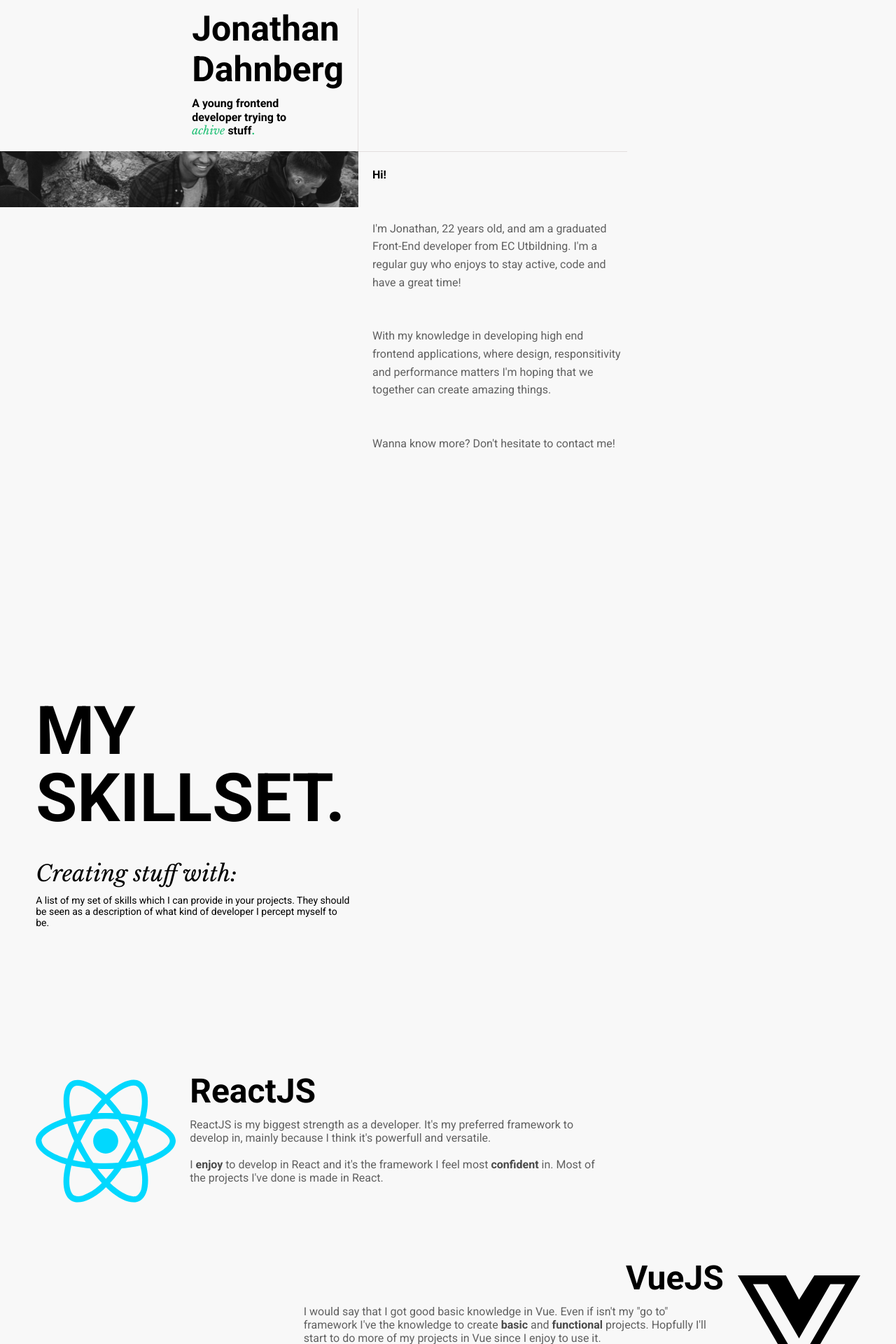
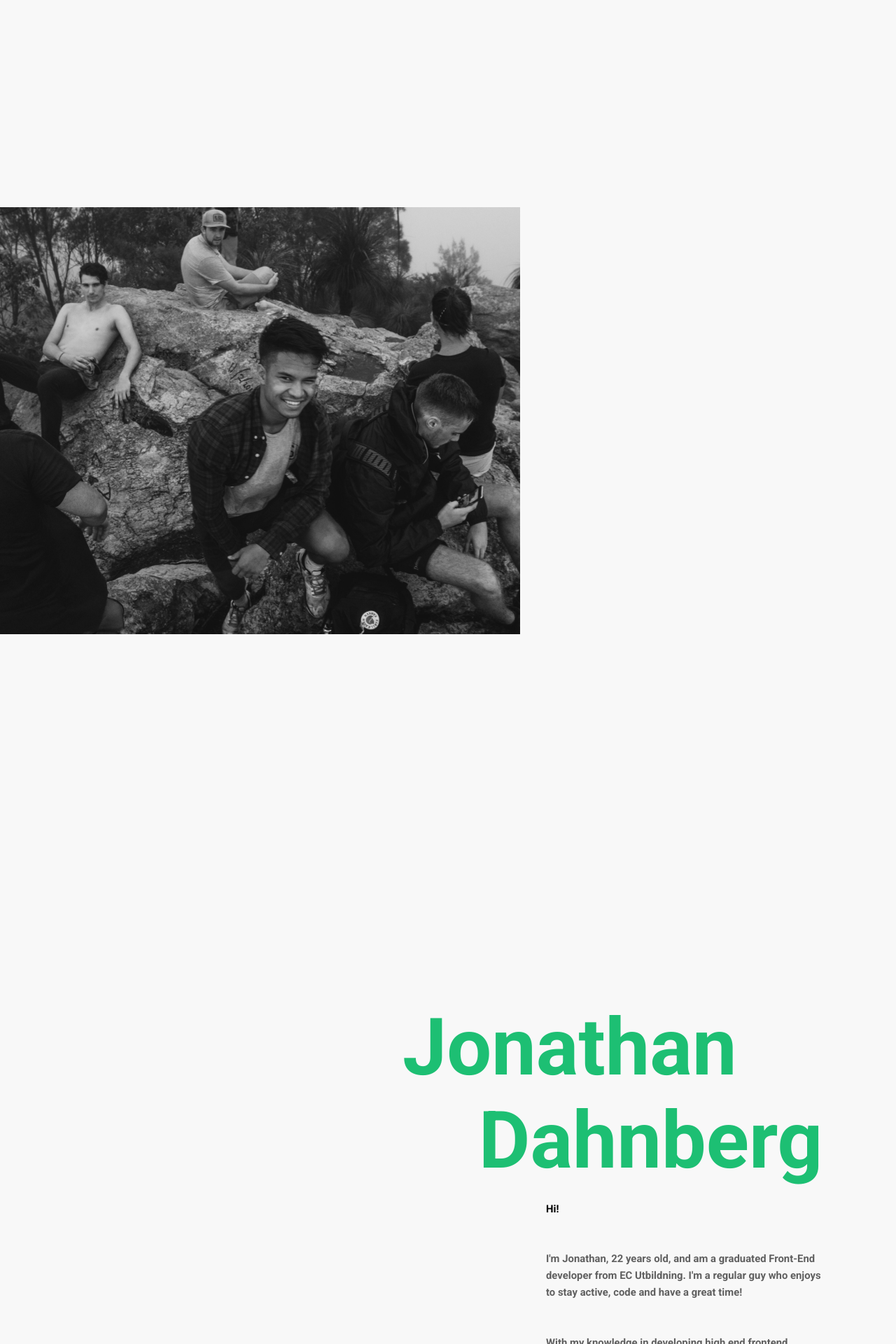
Before and after one commit to Jonathandah/portfolio, a React (Create React App) app: page / in a window 1280 px wide. Shown: the part 1880-3800 px from the top of the page at 70% size. Built offline with nearby package versions, Linux system fonts and the light colour scheme.

Commit message:
new design on profile and updated padding on alla mqs

```diff
--- a/package.json
+++ b/package.json
@@ -16,6 +16,7 @@
     "react-helmet": "^6.0.0",
     "react-router-dom": "^5.1.2",
     "react-scripts": "3.4.1",
+    "rellax": "^1.12.1",
     "sass": "^1.26.5",
     "scrollreveal": "^4.0.6",
     "vivus": "^0.4.5"
--- a/src/App.sass
+++ b/src/App.sass
@@ -149,7 +149,7 @@
     transform: translateZ(0)
     opacity: 1
 
-@media screen and (max-device-width: 1000px) and (max-device-height: 480px) //landscape
+@media screen and (max-width: 1000px) and (max-height: 480px) //landscape
   *
   .App
     .App__header
@@ -167,7 +167,7 @@
       .header__social
         padding-top: 2rem
 
-@media screen and (max-device-width: 480px) and (max-device-height: 1000px) //portrait
+@media screen and (max-width: 480px) and (max-height: 1000px) //portrait
   *
   .App
     .App__header
@@ -186,7 +186,7 @@
               width: 18px
               height: 18px
 
-@media screen and (max-device-width: 650px)
+@media screen and (max-width: 650px)
   *
   .App
     .App__header
--- a/src/Views/Home/components/Contact/Contact.sass
+++ b/src/Views/Home/components/Contact/Contact.sass
@@ -100,7 +100,7 @@
                         color: #000
                         padding-left: 2vw
 
-@media screen and (max-device-width: 1000px) and (max-device-height: 480px) //landscape
+@media screen and (max-width: 1000px) and (max-height: 480px) //landscape
   .Contact
     .Contact__container
         .container__media
@@ -113,7 +113,7 @@
                   padding-bottom: 20px
 
 
-@media screen and (max-device-width: 480px) and (max-device-height: 1000px) //portrait
+@media screen and (max-width: 480px) and (max-height: 1000px) //portrait
   .Contact
     .Contact__container
         .container__media
--- a/src/Views/Home/components/Intro/Intro.sass
+++ b/src/Views/Home/components/Intro/Intro.sass
@@ -117,12 +117,12 @@
     from,to
         overflow: visible
 
-@media screen and (max-device-width: 1000px) and (max-device-height: 480px) //landscape
+@media screen and (max-width: 1000px) and (max-height: 480px) //landscape
     .Intro
         .Intro__container
             font-size: 9vmin
 
-@media screen and (max-device-width: 480px) and (max-device-height: 1000px) //portrait
+@media screen and (max-width: 480px) and (max-height: 1000px) //portrait
     .Intro
         .Intro__container
             font-size: 9vmin
--- a/src/Views/Home/components/Skills/Competence.jsx
+++ b/src/Views/Home/components/Skills/Competence.jsx
@@ -167,11 +167,11 @@ function Competence() {
         <li className="list__item--competence --right" style={{ gridArea: "19 / 1 / 21 / 9" }}>
           <FontAwesomeIcon className="item__icon--wordpress" icon={["fab", "wordpress"]} />
           <div className="item__box --rightBox">
-            <h1 className="box__title">Wordpress</h1>
+            <h1 className="box__title">WordPress</h1>
             <p className="box__info">
-              Last but no least, Wordpress. I've got all the necessery skills to create a
+              Last but no least, WordPress. I've got all the necessery skills to create a
               <span> sustainable</span>, <span>sensible</span> and <span>sleek</span> looking
-              Wordpress-based site.
+              WordPress-based site.
             </p>
           </div>
         </li>
--- a/src/Views/Home/components/Skills/Competence.sass
+++ b/src/Views/Home/components/Skills/Competence.sass
@@ -26,7 +26,7 @@
     position: relative
     width: 100%
     display: grid
-    padding: 0% 4% 0% 4%
+    padding: 0% 6% 0% 6%
     grid-template-columns: repeat(5, 20%)
     grid-template-rows: repeat(4, 20vh)
     .Competence__title
@@ -109,7 +109,7 @@
             justify-content: flex-start
 
         .item__box
-            padding: 10px 20px 10px 20px
+            padding: 10px 0px 10px 20px
             width: 600px
             .box__title
                 color: #000000
@@ -133,7 +133,7 @@
             flex-direction: column
             align-items: flex-end
 
-@media screen and (max-device-width: 1000px) and (max-device-height: 480px) //landscape
+@media screen and (max-width: 1000px) and (max-height: 480px) //landscape
     .Competence
         .Competence__title
             grid-row: 2/4
@@ -179,15 +179,15 @@
                         top: 30%
                         position: absolute
 
-@media screen and (max-device-width: 480px) and (max-device-height: 1000px) //portrait
+@media screen and (max-width: 480px) and (max-height: 1000px) //portrait
     .Competence
         padding: 0
-        // grid-template-rows: repeat(3, 20vh)
+        display: block
         .Competence__title
-            grid-row: 2/4
-            grid-column: 1/6
             width: auto !important
             padding: 40px
+            padding-bottom: 0
+            padding-top: 20vh
             .title__text
                 padding: 0
                 p
@@ -218,7 +218,7 @@
                     align-items: flex-start
 
 
-@media screen and (max-device-width: 650px)
+@media screen and (max-width: 650px)
     .Competence
         .Competence__title
             width: 302px
--- a/src/Views/Home/components/Skills/Profile.jsx
+++ b/src/Views/Home/components/Skills/Profile.jsx
@@ -2,6 +2,7 @@ import React, { useEffect } from "react";
 import "./Profile.sass";
 import pic from "./profile-pic.png";
 import ScrollReveal from "scrollreveal";
+import Rellax from "rellax";
 
 function Profile() {
   useEffect(() => {
@@ -10,23 +11,8 @@ function Profile() {
       distance: "200px",
       origin: "bottom",
       duration: 1500,
-      mobile: false,
     });
-    ScrollReveal().reveal(".Profile__title", {
-      delay: 200,
-      distance: "200px",
-      origin: "top",
-      duration: 1500,
-      desktop: false,
-    });
-    ScrollReveal().reveal(".name__title", {
-      delay: 200,
-      distance: "200px",
-      origin: "top",
-      duration: 1500,
-      mobile: false,
-    });
-    ScrollReveal().reveal(".name__title", {
+    ScrollReveal().reveal(".section__title", {
       delay: 200,
       distance: "200px",
       origin: "right",
@@ -40,19 +26,19 @@ function Profile() {
       duration: 1500,
       desktop: false,
     });
-    ScrollReveal().reveal(".name__description", {
-      delay: 200,
-      distance: "200px",
-      origin: "left",
-      duration: 1500,
-    });
 
-    let boxTextChildrens = document.querySelector(".box__text").childNodes;
+
+    let boxTextChildrens = document.querySelector(".section__text").childNodes;
     let delay = 0;
     for (let child of boxTextChildrens) {
-      ScrollReveal().reveal(child, { delay, distance: "200px", origin: "right", duration: 1000 });
+      ScrollReveal().reveal(child, { delay, distance: "200px", origin: "right", duration: 1000, desktop: false });
       delay += 200;
     }
+
+    let rellax = new Rellax(".rellax", {
+      center: false,
+      speed: "6"
+    });
   }, []);
 
   return (
@@ -64,40 +50,35 @@ function Profile() {
         </span>
       </h1>
       <div className="Profile__box">
-        <section className="box__name">
-          <h2 className="name__title">
-            Jonathan
-            <br></br>
-            Dahnberg
+      <img className="box__picture rellax" src={pic} alt="Me sitting on a cliff" data-rellax-speed="-1"></img>
+        <section className="box__section rellax">
+          <h2 className="section__name"  >
+            <span >Jonathan</span>
+            <span >Dahnberg</span>
           </h2>
-          <p className="name__description">
-            A young frontend
-            <br></br>
-            developer trying to
-            <br></br>
-            <span>achive</span> stuff<span>.</span>
-          </p>
-        </section>
-        <img className="box__picture" src={pic} alt="Me sitting on a cliff"></img>
-        <div className="box__text">
-          <p className="text__section--p1">Hi! </p>
+          <div className="section__text ">
+          <p className="text__section">Hi! </p>
           <br></br>
           <br></br>
-          <p className="text__section--p2">
+          <p className="text__section">
             I'm Jonathan, 22 years old, and am a graduated Front-End developer from EC Utbildning.
             I'm a regular guy who enjoys to stay active, code and have a great time!
           </p>
           <br></br>
           <br></br>
-          <p className="text__section--p3">
+          <p className="text__section">
             With my knowledge in developing high end frontend applications, where design,
             responsitivity and performance matters I'm hoping that we together can create amazing
             things.
           </p>
           <br></br>
           <br></br>
-          <p className="text__section--p4">Wanna know more? Don't hesitate to contact me!</p>
+          <p className="text__section">Wanna know more? Don't hesitate to contact me!</p>
         </div>
+        </section>
+
+
+
       </div>
     </div>
   );
--- a/src/Views/Home/components/Skills/Profile.sass
+++ b/src/Views/Home/components/Skills/Profile.sass
@@ -32,6 +32,7 @@
     align-items: flex-start
     flex-direction: column
     .Profile__title
+        margin-bottom: 40vh
         line-height: 1
         position: relative
         margin-left: auto
@@ -39,7 +40,7 @@
         flex-direction: column
         font-size: 8rem
         text-align: end
-        padding-right: 4%
+        padding-right: 6%
         box-sizing: border-box
         color: #1DBF73
         span
@@ -48,146 +49,150 @@
                     // color: #1DBF73
     .Profile__box
         position: relative
-        display: grid
+        display: block
         width: 100%
-        grid-template-columns: repeat(10, 10%)
-        grid-template-rows: repeat(10, 10vh)
-        .box__name
-            grid-area: 2/3/4/5
-            display: flex
-            align-items: flex-start
-            justify-content: flex-end
-            padding: 0px 20px 20px 0px
-            flex-direction: column
-            border-right: 1px solid #E3DEDE
-            max-height: 200px
-            align-self: end
-            justify-self: end
-            .name__title
-                padding-bottom: 10px
+        .box__section
+            margin-top: 520px
+            .section__name
+                display: flex
+                align-items: flex-start
+                justify-content: flex-end
+                padding: 0px 20px 20px 575px
+                flex-direction: column
+                font-size: 8rem
+                color: #1DBF73
+
                 $min_width: 320px
-                $max_width: 1200px
-                $min_font: 20px
-                $max_font: 50px
+                $max_width: 1400px
+                $min_font: 60px
+                $max_font: 120px
                 @include fluid-type($min_width, $max_width, $min_font, $max_font)
-            .name__description
-                white-space: nowrap
-                font-family: 'Roboto', sans-serif
-                font-weight: bold
-                line-height: 1.2
+                span
+                    &:last-child
+                        margin-left: 6.8rem
+            .section__text
+                width: 400px
+                line-height: 1.6
+                max-height: 100%
+                color: #606060
                 $min_width: 320px
-                $max_width: 1200px
-                $min_font: 8px
+                $max_width: 1400px
+                $min_font: 6px
                 $max_font: 16px
                 @include fluid-type($min_width, $max_width, $min_font, $max_font)
-                span
+                padding: 0px 20px 20px 780px
+                p
                     &:nth-of-type(1)
-                        color: #1DBF73
-                        font-weight: normal
-                        font-family: "Libre Baskerville", sans-serif
-                        font-style: italic
-                    &:nth-of-type(2)
-                        color: #1dbf73
-
-
+                        color: #000000
+                    font-weight: bold
         .box__picture
-            object-fit: cover
-            grid-area: 4/1/4/5
             position: relative
-            width: 100%
-            // min-width: 360px
-            max-height: 100%
-            // padding: 20px 20px 20px 0
-        .box__text
-            justify-self: start
-            border-top: 1px solid #E3DEDE
-            line-height: 1.6
-            max-height: 100%
-            grid-area: 4/5/8/8
-            color: #606060
-            $min_width: 320px
-            $max_width: 1200px
-            $min_font: 6px
-            $max_font: 16px
-            @include fluid-type($min_width, $max_width, $min_font, $max_font)
-            padding-left: 20px
-            padding-top: 20px
-            object-fit: cover
-            p
-                &:nth-of-type(1)
-                    color: #000000
-                    font-weight: bold
+            height: auto
 
 
 
-@media screen and (max-device-width: 1000px) and (max-device-height: 480px) //landscape
+@media screen and (max-width: 1000px) and (max-height: 480px) //landscape
     .Profile
         .Profile__title
             font-size: 4rem
             padding-bottom: 100px
-@media screen and (max-device-width: 480px) and (max-device-height: 1000px) //portrait
+@media screen and (max-width: 480px) and (max-height: 1000px) //portrait
     .Profile
         .Profile__title
             font-size: 4rem
             text-align: start
             margin-left: 0
             margin-right: auto
-            padding-left: 40px
+            padding-left: 40px !important
             padding-right: 0
         .Profile__box
             display: flex
             flex-direction: column
             order: 1
-            .box__name
-                grid-area: none
-                padding: 80px 40px 0px 40px
+            .box__section
                 align-items: flex-start
-                border-right: none
-                .name__title
+                .section__name
                     font-size: 1.6rem !important
-                .name__description
-                    font-size: 0.8rem !important
+                // .name__description
+                //     font-size: 0.8rem !important
+                .section__text
+                    padding: 40px !important
+                    padding-top: 80px !important
+
+                    line-height: initial
+                    order: 2
+                    width: initial
+                    font-size: 12px !important
             .box__picture
                 grid-area: none
                 order: 3
-            .box__text
-                border-top: none
-                line-height: initial
-                order: 2
-                padding: 40px
-                width: initial
-                font-size: 12px !important
 
-@media screen and (max-device-width: 650px)
+
+@media screen and (max-width: 1180px)
+
+    .Profile
+        .Profile__box
+            .box__section
+                margin-top: 640px
+                .section__name
+                    font-size: 4rem
+                    padding: 0px 20px 20px 455px
+                .section__text
+                    width: initial
+                    max-width: 300px
+                    padding: 0px 20px 20px 620px
+            .box__picture
+                width: 600px
+
+@media screen and (max-width: 855px)
+
     .Profile
         .Profile__title
+            font-size: 6rem
+        .Profile__box
+            .box__section
+                margin-top: 800px
+                .section__name
+                    font-size: 3rem
+                    padding: 0px 20px 20px 365px
+                .section__text
+                    width: initial
+                    max-width: 300px
+                    padding: 0px 20px 20px 520px
+            .box__picture
+                width: 500px
+
+@media screen and (max-width: 680px)
+    .Profile
+        .Profile__title
+            transform: none !important
             font-size: 4rem
             text-align: start
             margin-left: 0
             margin-right: auto
-            padding-left: 40px
+            padding-left: 6%
             padding-right: 0
+            margin-bottom: 0
         .Profile__box
             display: flex
             flex-direction: column
             order: 1
-            .box__name
-                grid-area: none
-                padding: 80px 40px 0px 40px
-                align-items: flex-start
-                border-right: none
-                .name__title
-                    font-size: 1.6rem !important
-                .name__description
-                    font-size: 0.8rem !important
+            .box__section
+                margin-top: 0
+                transform: none !important
+                .section__name
+                    display: none
+                .section__text
+                    border-top: none
+                    order: 2
+                    padding: 6%
+                    max-width: none
+                    font-size: 12px !important
             .box__picture
+                width: 100%
+                transform: none !important
                 grid-area: none
                 order: 3
-            .box__text
-                border-top: none
-                order: 2
-                padding: 40px
-                width: initial
-                font-size: 12px !important
+
 
 @import "../../../../App.sass"
```
Also changed, not shown: src/Views/Home/components/Work/Work.sass (+23 -14 lines), 1 other file (tests, documents, lock files or other folders).
